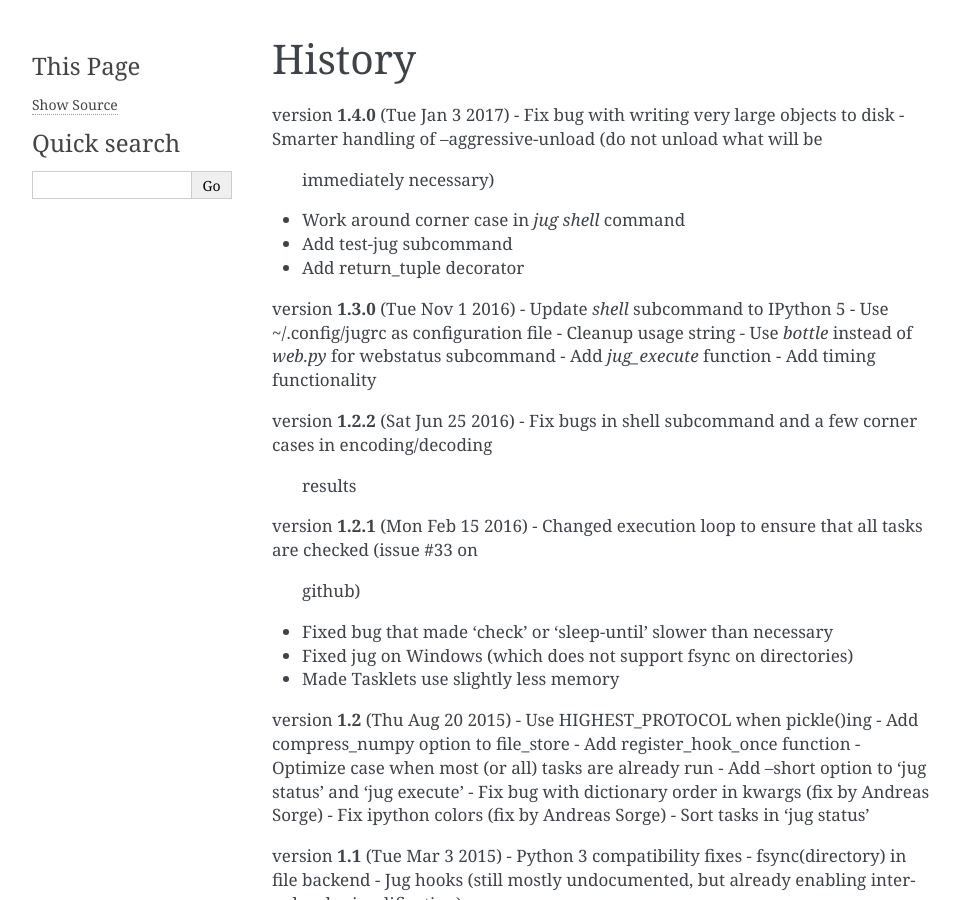
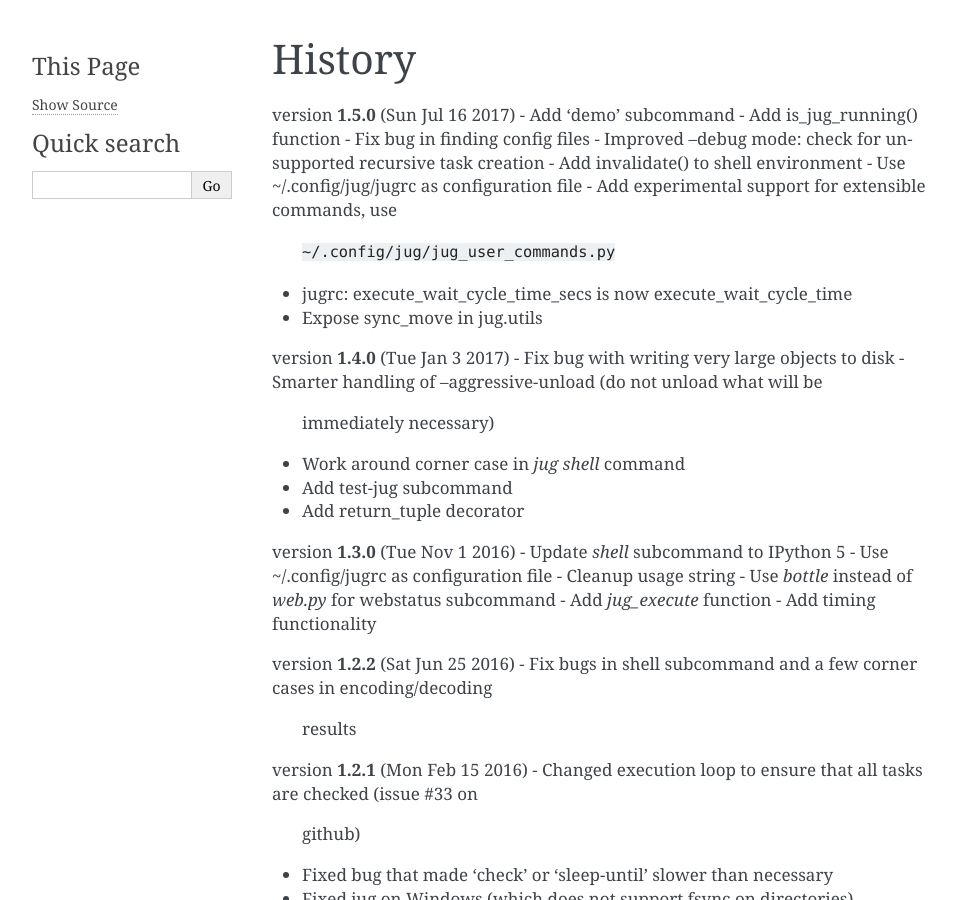
Before and after one commit to luispedro/jug, a Sphinx documentation site: the page built from docs/source/history.rst, in a window 1280 px wide and 900 px high. Shown: the whole window, without its empty margins (148-1108 px from the left). Built offline with Sphinx 7.4.7, drawn with Linux system fonts in a browser that asks for light colours; formulas are drawn with MathJax 3; the version number could not be read and is left out.

Commit message:
BLD New release: 1.5.0
Several new functions and a new internal structure which allows for
extensions (work by Renato Alves, aka @Unode).

Full ChangeLog
    * Add 'demo' subcommand
    * Add is_jug_running() function
    * Fix bug in finding config files
    * Improved --debug mode: check for unsupported recursive task creation
    * Add invalidate() to shell environment
    * Use ~/.config/jug/jugrc as configuration file
    * Add experimental support for extensible commands, use
    ~/.config/jug/jug_user_commands.py
    * jugrc: execute_wait_cycle_time_secs is now execute_wait_cycle_time
    * Expose sync_move in jug.utils

```diff
--- a/docs/source/history.rst
+++ b/docs/source/history.rst
@@ -1,6 +1,19 @@
 =======
 History
 =======
+
+version **1.5.0** (Sun Jul 16 2017)
+- Add 'demo' subcommand
+- Add is_jug_running() function
+- Fix bug in finding config files
+- Improved --debug mode: check for unsupported recursive task creation
+- Add invalidate() to shell environment
+- Use ~/.config/jug/jugrc as configuration file
+- Add experimental support for extensible commands, use
+  ``~/.config/jug/jug_user_commands.py``
+- jugrc: execute_wait_cycle_time_secs is now execute_wait_cycle_time
+- Expose sync_move in jug.utils
+
 
 version **1.4.0** (Tue Jan 3 2017)
 - Fix bug with writing very large objects to disk
```
Also changed, not shown: README.rst (+12 -24 lines), 2 other files.
